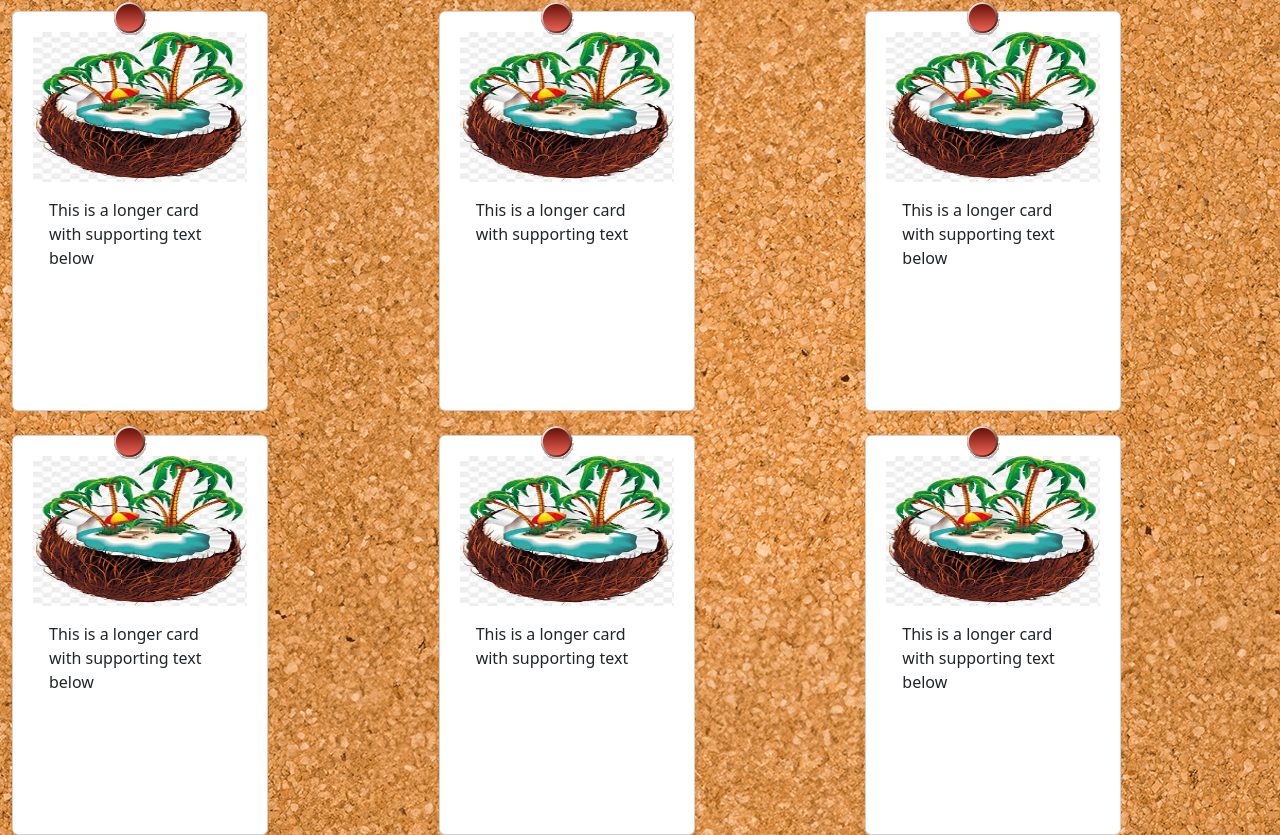
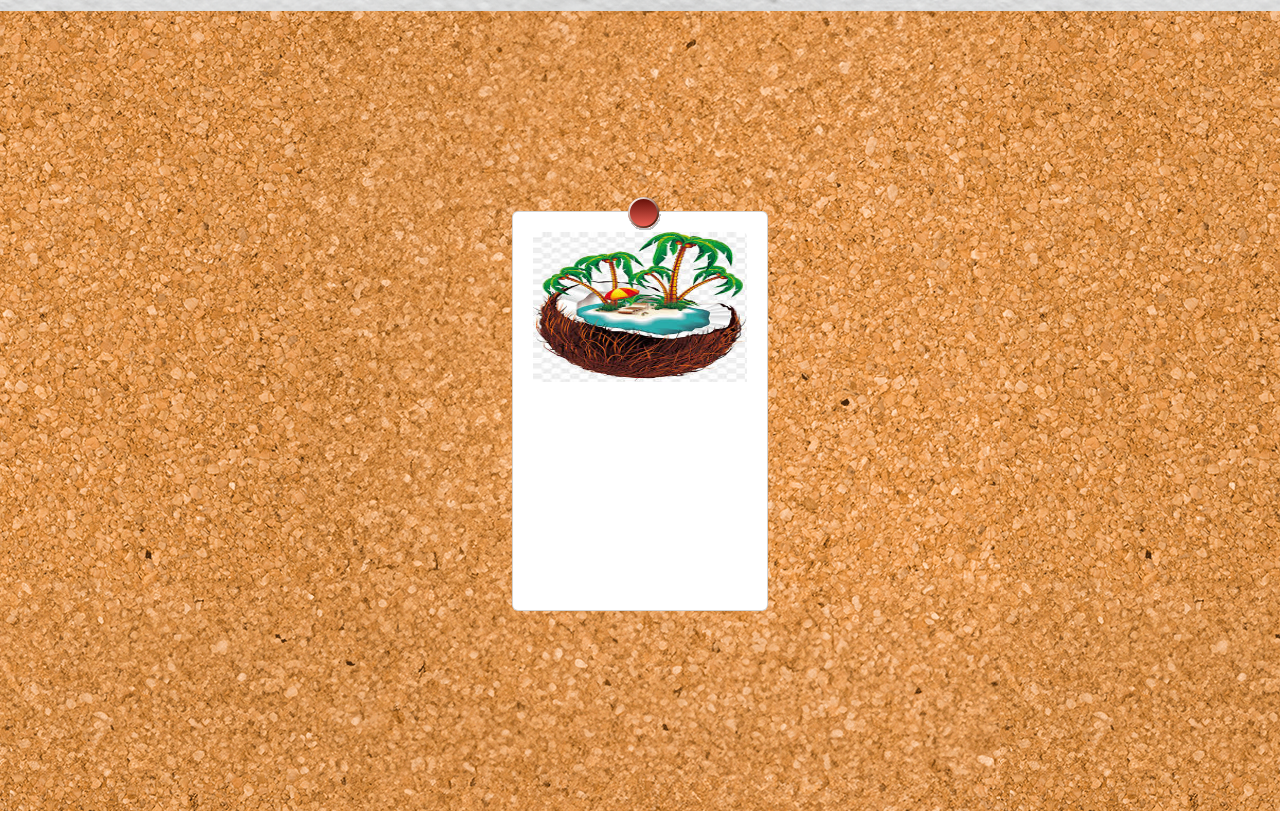
Before and after one commit to anthony-mure/js-photo-blog, a plain HTML site: page index.html in a window 1280 px wide. Shown: the part 117-952 px from the top of the page. After the commit the page ends 928 px from the top, so only its background shows below. Drawn offline with nearby package versions, Linux system fonts and the light colour scheme; a web font is replaced by a local one.

Commit message:
[add]milestone-2

```diff
--- a/css/style.css
+++ b/css/style.css
@@ -28,6 +28,6 @@ img{
   width: 35px;
   height: 35px;
   position: absolute;
-  top: -10px;
-  left: 100px;
+  top: -15px;
+  left: 45%;
 }
--- a/index.html
+++ b/index.html
@@ -23,63 +23,20 @@
     </div>
   </div>
 
-  <div class="container-fluid d-flex justify-content-center align-items-center min-vh-100">
+  <div class="container-fluid d-flex justify-content-center align-items-center back-img min-vh-100">
 
-    <div class="row row-cols-1 row-cols-md-2 row-cols-lg-3 g-4 back-img ">
-        <div class="col">
+    <div class="row row-cols-1 row-cols-md-2 row-cols-lg-3 g-4 pt-4 pb-4">
+        <div class="col" id="cards">
           <div class="card">
             <img src="./img/pin.svg" class="pin-red">
             <img src="./img/img-vacanza.jpeg" class="card-img-top" alt="...">
            <div class="card-body">
-             <p class="card-text">This is a longer card with supporting text below </p>
+             <p class="card-text"></p>
+             <p class="card-text"></p>
            </div>
           </div>
         </div>
-        <div class="col">
-          <div class="card">
-            <img src="./img/pin.svg" class="pin-red">
-              <img src="./img/img-vacanza.jpeg" class="card-img-top" alt="...">
-            <div class="card-body">
-              <p class="card-text">This is a longer card with supporting text </p>
-             </div>
-          </div>
-        </div>
-        <div class="col">
-          <div class="card">
-            <img src="./img/pin.svg" class="pin-red">
-              <img src="./img/img-vacanza.jpeg" class="card-img-top" alt="...">
-              <div class="card-body">
-                 <p class="card-text">This is a longer card with supporting text below </p>
-              </div>
-          </div>
-         </div>
-        <div class="col">
-          <div class="card">
-            <img src="./img/pin.svg" class="pin-red">
-             <img src="./img/img-vacanza.jpeg" class="card-img-top" alt="...">
-             <div class="card-body">
-                <p class="card-text">This is a longer card with supporting text below </p>
-             </div>
-           </div>
-        </div>
-        <div class="col">
-            <div class="card">
-              <img src="./img/pin.svg" class="pin-red">
-               <img src="./img/img-vacanza.jpeg" class="card-img-top" alt="...">
-               <div class="card-body">
-                 <p class="card-text">This is a longer card with supporting text </p>
-               </div>
-            </div>
-        </div>
-        <div class="col">
-            <div class="card">
-              <img src="./img/pin.svg" class="pin-red">
-              <img src="./img/img-vacanza.jpeg" class="card-img-top" alt="...">
-              <div class="card-body">
-                <p class="card-text">This is a longer card with supporting text below </p>
-              </div>
-            </div>
-         </div>
+
 
     </div>
 
--- a/js/script.js
+++ b/js/script.js
@@ -0,0 +1,63 @@
+/*Milestone 2
+
+Utilizzando Postman, testiamo una chiamata a questo endpoint:
+
+https://lanciweb.github.io/demo/api/pictures/
+
+Studiamo bene la risposta e i dati che ci fornisce iniziando a pensare a come poterli sfruttare.*/
+
+//risultato chiamata endpoint
+
+[
+    {
+        "id": 1,
+        "title": "Skate Park",
+        "date": "01-07-2024",
+        "url": "https://marcolanci.it/boolean/assets/pictures/1.png"
+    },
+    {
+        "id": 2,
+        "title": "Passeggiata",
+        "date": "16-07-2024",
+        "url": "https://marcolanci.it/boolean/assets/pictures/2.png"
+    },
+    {
+        "id": 3,
+        "title": "Alpi",
+        "date": "01-07-2024",
+        "url": "https://marcolanci.it/boolean/assets/pictures/3.png"
+    },
+    {
+        "id": 4,
+        "title": "Sagra",
+        "date": "21-08-2024",
+        "url": "https://marcolanci.it/boolean/assets/pictures/4.png"
+    },
+    {
+        "id": 5,
+        "title": "Watergun",
+        "date": "23-08-2024",
+        "url": "https://marcolanci.it/boolean/assets/pictures/5.png"
+    },
+    {
+        "id": 6,
+        "title": "Riviera",
+        "date": "30-08-2024",
+        "url": "https://marcolanci.it/boolean/assets/pictures/6.png"
+    }
+]
+
+/*Milestone 3
+
+Inseriamo un foglio JavaScript ed effettuiamo una chiamata AJAX all’API, sfruttando la risposta per generare dinamicamente in pagina una serie di foto! */
+
+//recupero gli elementi dal dom che mi servono
+
+const cards = document.getElementById('cards');
+
+axios.get('https://lanciweb.github.io/demo/api/pictures/').then(resp => {
+
+
+
+
+});
```
